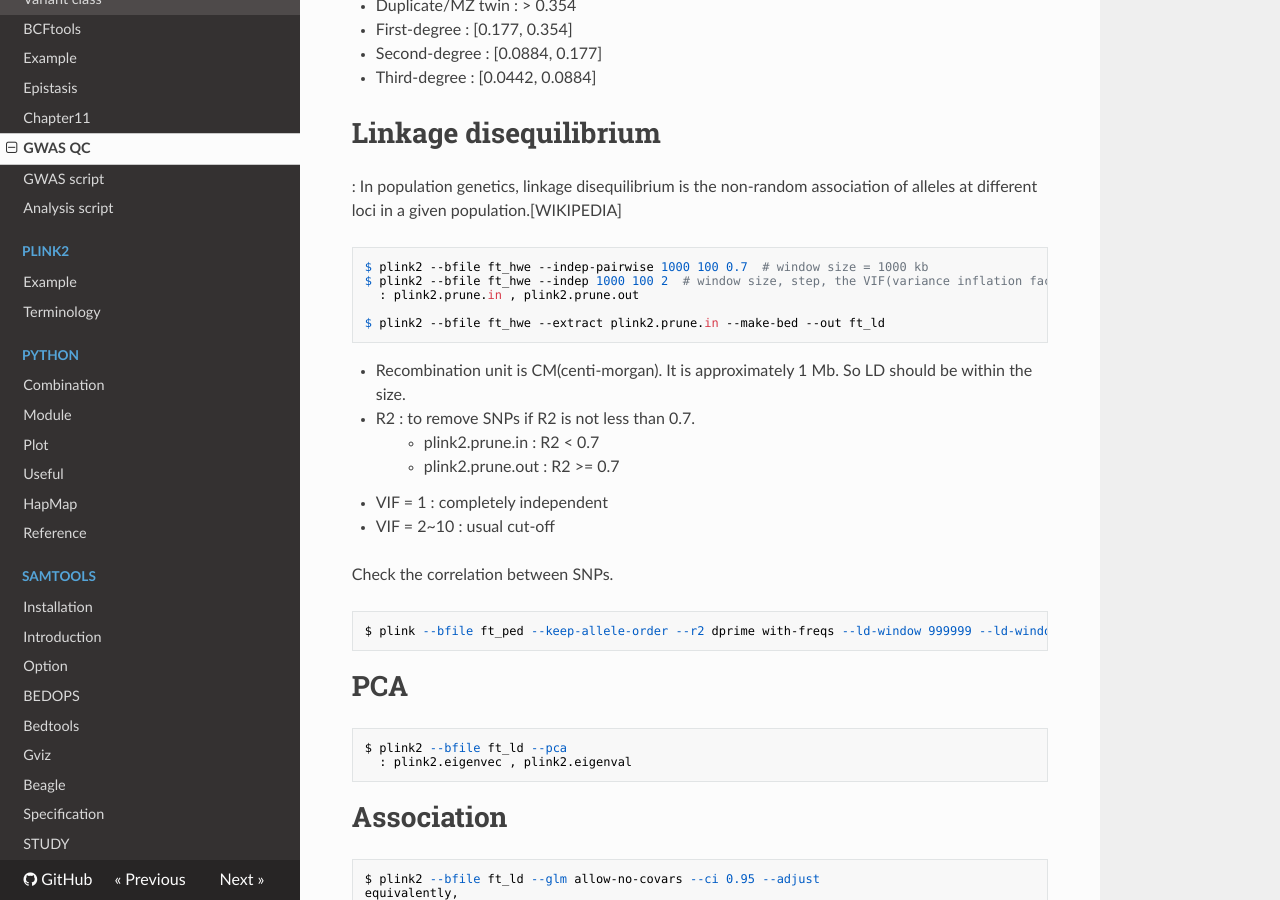
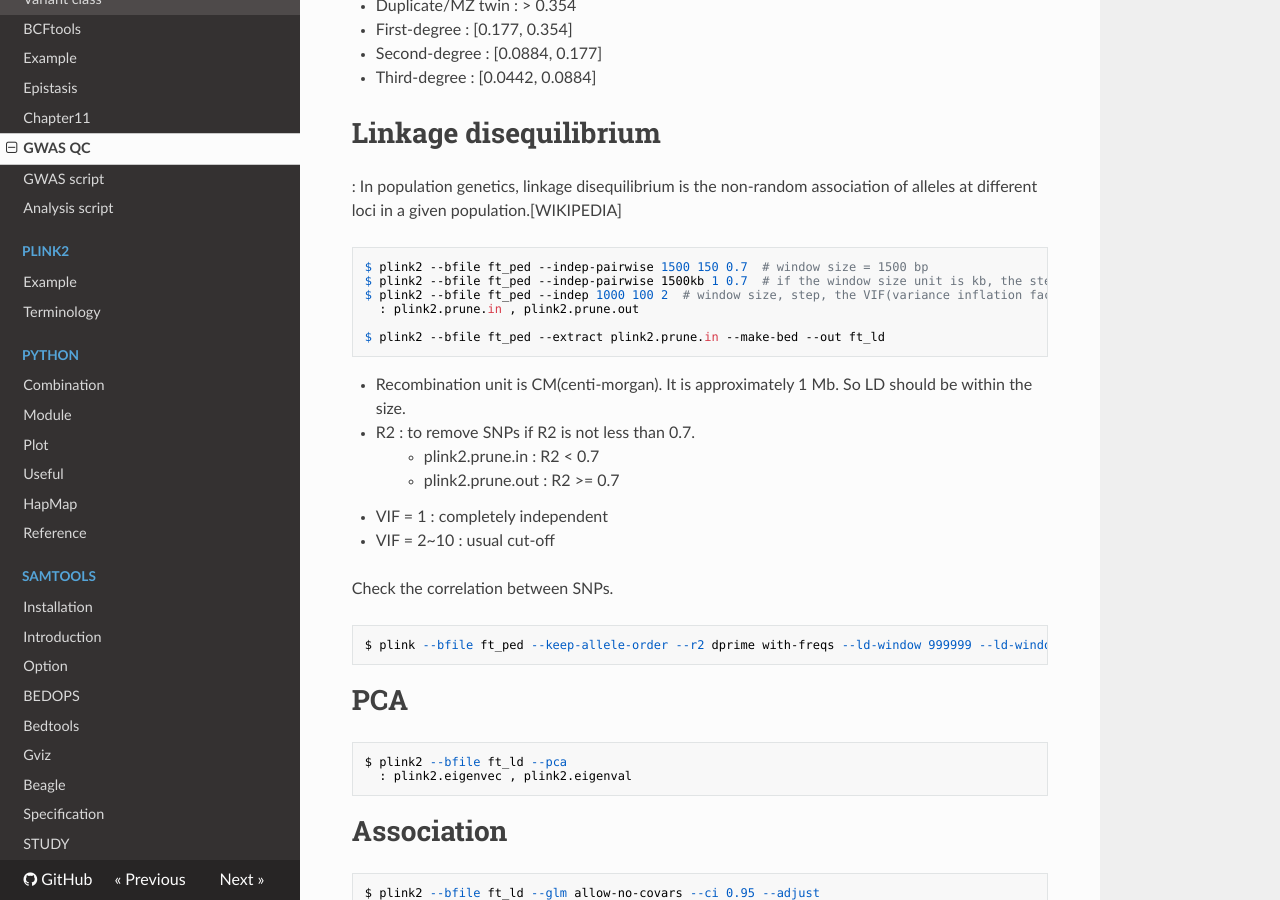
Before and after one commit to WonyoungCho/plink, an MkDocs documentation site: the page built from docs/GWAS.md, in a window 1280 px wide and 900 px high, scrolled down 2832 px. Built offline with MkDocs 1.6.1, drawn with Linux system fonts in a browser that asks for light colours; nearby versions of some CDN libraries; old or Windows-style settings are respelled for this version of MkDocs.

Commit message:
Update GWAS.md

````diff
--- a/docs/GWAS.md
+++ b/docs/GWAS.md
@@ -107,11 +107,12 @@ $ plink2 --bfile ft_hwe --king-cutoff 0.177 --make-bed --out ft_ped
 # Linkage disequilibrium
 : In population genetics, linkage disequilibrium is the non-random association of alleles at different loci in a given population.[WIKIPEDIA]
 ```
-$ plink2 --bfile ft_hwe --indep-pairwise 1000 100 0.7  # window size = 1000 kb
-$ plink2 --bfile ft_hwe --indep 1000 100 2  # window size, step, the VIF(variance inflation factor) threshold: 1/(1-R^2)
+$ plink2 --bfile ft_ped --indep-pairwise 1500 150 0.7  # window size = 1500 bp
+$ plink2 --bfile ft_ped --indep-pairwise 1500kb 1 0.7  # if the window size unit is kb, the step is set to be 1.
+$ plink2 --bfile ft_ped --indep 1000 100 2  # window size, step, the VIF(variance inflation factor) threshold: 1/(1-R^2)
   : plink2.prune.in , plink2.prune.out
 
-$ plink2 --bfile ft_hwe --extract plink2.prune.in --make-bed --out ft_ld
+$ plink2 --bfile ft_ped --extract plink2.prune.in --make-bed --out ft_ld
 ```
 - Recombination unit is CM(centi-morgan). It is approximately 1 Mb. So LD should be within the size.
 - R2 : to remove SNPs if R2 is not less than 0.7.
@@ -122,7 +123,7 @@ $ plink2 --bfile ft_hwe --extract plink2.prune.in --make-bed --out ft_ld
 
 Check the correlation between SNPs.
 ```
-$ plink --bfile ft_ped --keep-allele-order --r2 dprime with-freqs --ld-window 999999 --ld-window-kb 1000 --ld-window-r2 0.7 --out ft_ld
+$ plink --bfile ft_ped --keep-allele-order --r2 dprime with-freqs --ld-window 999999 --ld-window-kb 1.5 --ld-window-r2 0.7 --out ft_ld
 ```
 
 
````
